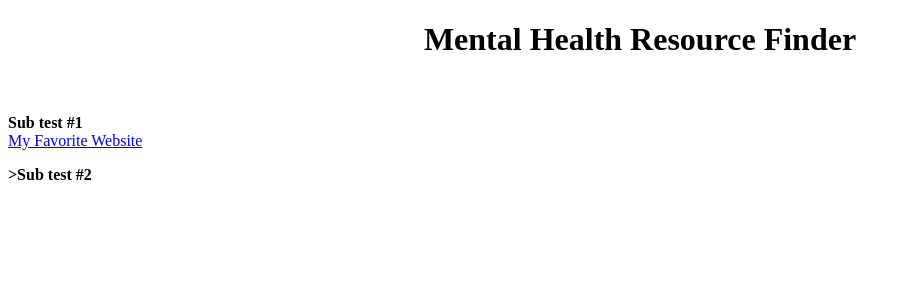
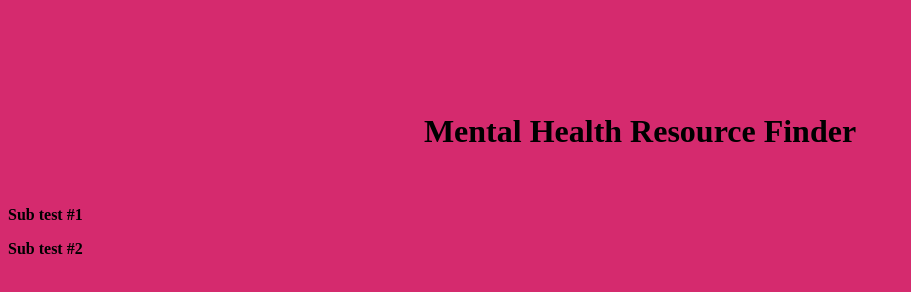
Before and after one commit to AwesomeDuckDude/Mental_Health_Finder, a plain HTML site: page Index.html in a window 1280 px wide. Shown: the whole page, without its empty margins (0-911 px from the left). Drawn offline with Linux system fonts and the light colour scheme.

Commit message:
Commit Test

```diff
--- a/Index.html
+++ b/Index.html
@@ -1,9 +1,9 @@
 <!DOCTYPE html>
 <html lang = "en">
   <head>
-    <title>Mental Health Resource Finder</title>
+    <font color="#881be4"><marquee><h1>Mental Health Resource Finder</h1></marquee></font>
   </head>
-  <body>
+    <body bgcolor = "#d52a6e">
     <center>
       <h1>Mental Health Resource Finder</h1>
     </center>
@@ -11,10 +11,9 @@
     <p>
       <b>Sub test #1</b>
       <br>
-      <a href="https://letmegooglethat.com/?q=best+website">My Favorite Website</a>
     </p>
     <p>
-      <b>>Sub test #2</b>
+      <b>Sub test #2</b>
     </p>
   </body>
 </html>
```
